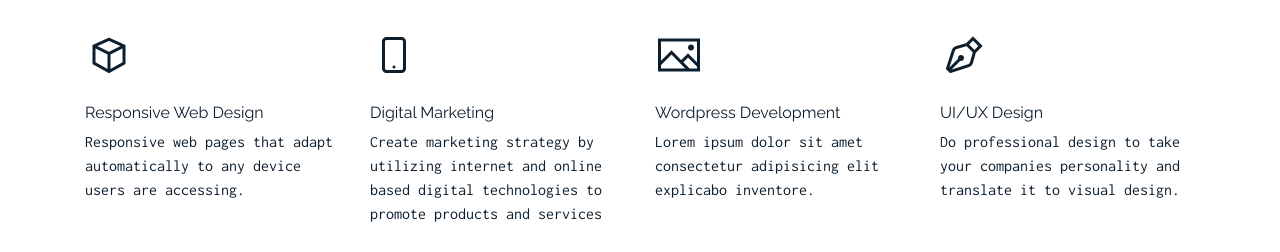
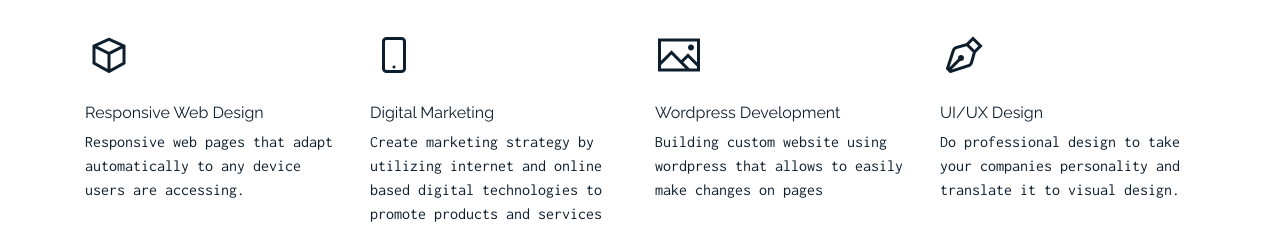
Before and after one commit to joanregudo/joanregudo.github.io, a plain HTML site: page index.html in a window 1280 px wide. Shown: the part 1760-2012 px from the top of the page. Drawn offline with Linux system fonts and the light colour scheme.

Commit message:
updated services

```diff
--- a/index.html
+++ b/index.html
@@ -249,7 +249,7 @@
           <div class="col-12 col-sm-6 col-md-6 col-lg-3">
             <span class="la la-image la-3x mb-4"></span>
             <h4 class="h4 mb-2">Wordpress Development</h4>
-            <p>Lorem ipsum dolor sit amet consectetur adipisicing elit explicabo inventore.</p>
+            <p>Building custom website using wordpress that allows to easily make changes on pages</p>
           </div>
           <div class="col-12 col-sm-6 col-md-6 col-lg-3">
             <span class="la la-pen-nib la-3x mb-4"></span>
```
Also changed, not shown: services.html (+1 -1 lines).
